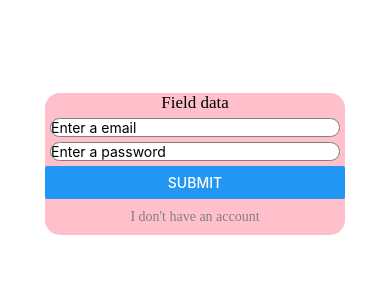
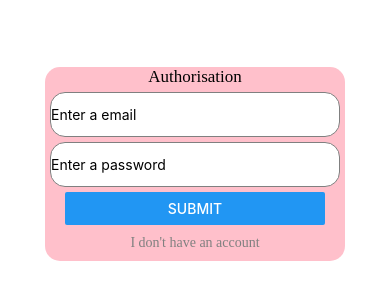
Before and after one commit to ViktorMarichev/Prayer, a React Native app: screen /Authorization in a window 390 px wide. Shown: the part 258-558 px from the top of the page. Built offline with nearby package versions, Linux system fonts and the light colour scheme.

Commit message:
feat:(Auth.tsx) some styles

```diff
--- a/src/components/AuthScreen/AuthScreen.tsx
+++ b/src/components/AuthScreen/AuthScreen.tsx
@@ -33,7 +33,7 @@ const AuthScreen: React.FC<AuthorizationProps> = ({navigation}) => {
   return (
     <AuthScreenWrapper>
       <InputsContainer>
-        <Title>Field data</Title>
+        <Title>Authorisation</Title>
         <InputsWrapper>
           <InputWrapper>
             <ErrorMessage
@@ -100,7 +100,10 @@ const AuthScreen: React.FC<AuthorizationProps> = ({navigation}) => {
             />
           </InputWrapper>
         </InputsWrapper>
-        <SubmitButton title="Submit" onPress={handleSubmit(onSubmit)} />
+        <ButtonWrapper>
+          <SubmitButton title="Submit" onPress={handleSubmit(onSubmit)} />
+        </ButtonWrapper>
+
         <RegistrationRefWrapper
           onPress={() => navigation.navigate('Registration')}>
           <RegistrationRef>I don't have an account</RegistrationRef>
@@ -131,21 +134,27 @@ const Title = styled.Text`
   width: 100%;
   font-family: 'SF-UI-Text-Regular';
   text-align: center;
+  color: black;
   font-size: 17px;
 `;
 const InputWrapper = styled.View`
   margin-top: 5px;
 `;
 const EmailInput = styled.TextInput`
+  height: 45px;
   border: 1px solid gray;
   border-radius: 15px;
   background-color: white;
+  color: black;
 `;
 const ErrorText = styled.Text`
   color: red;
   font-family: 'SF-UI-Text-Regular';
 `;
 const PasswordInput = styled(EmailInput)``;
+const ButtonWrapper = styled.View`
+  padding: 0px 20px 0px 20px;
+`;
 const SubmitButton = styled.Button``;
 const RegistrationRefWrapper = styled.TouchableOpacity`
   width: 100%;
```
